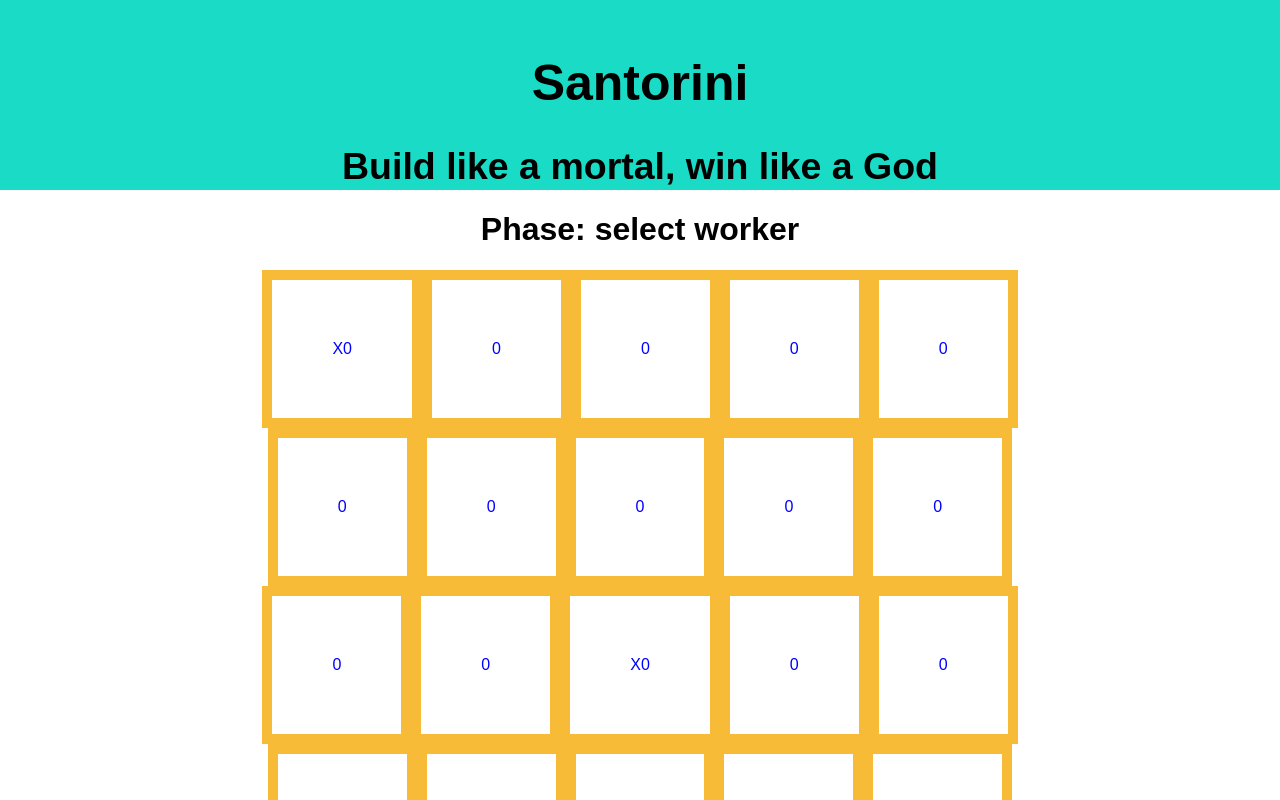
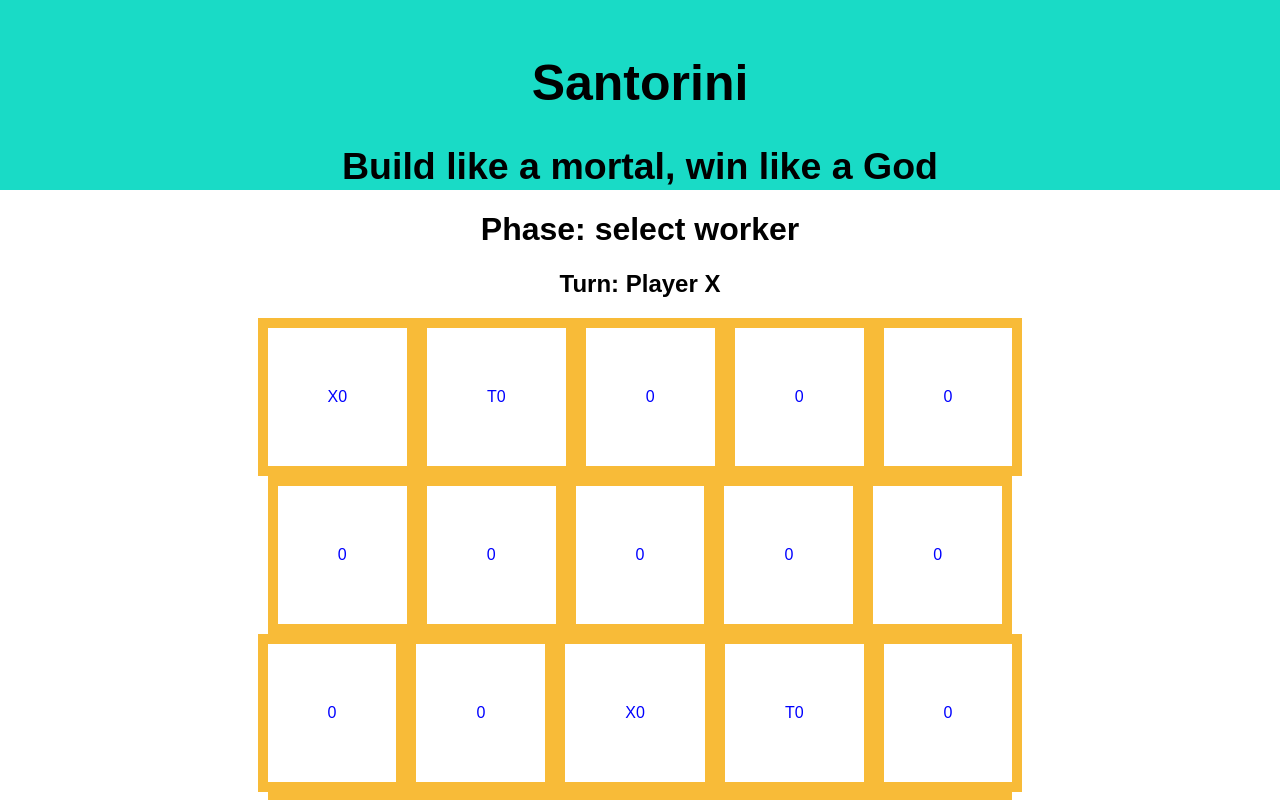
Before and after one commit to aliciavissuet/Santorini, a React (Create React App) app: page / in a window 1280 px wide. Shown: the top 800 px of the page. Built offline with nearby package versions, Linux system fonts and the light colour scheme.

Commit message:
added second player

```diff
--- a/src/components/squares.js
+++ b/src/components/squares.js
@@ -14,13 +14,14 @@
   constructor(props) {
     super(props);
     this.state = {
-      squares: Array(25).fill("X", 12, 13).fill("X", 0, 1),
+      squares: Array(25).fill("X", 12, 13).fill("X", 0, 1).fill("T", 1, 2).fill("T", 13, 14),
       bgColor: Array(25).fill('white'),
       selected: Array(25).fill(false),
       currentlocation: Array(25).fill(true, 12, 13),
       buildingheight: Array(25).fill(0),
       workerSelected: null,
-      phase: "select worker"
+      phase: "select worker",
+      player1Turn: true
 
 
     };
@@ -43,7 +44,9 @@
 }
   handleSelect(newClick){
     const i = newClick
-    if (this.state.squares[i] === "X") {
+
+    if (this.state.squares[i] === "X" && this.state.player1Turn ||
+    this.state.squares[i] === "T" && !this.state.player1Turn) {
      // CASE 3 : IF CLICK ON NOT SELECTED SQUARE WITH X
      this.setState({bgColor:Array(25).fill('red', i, i+1)})
      this.setState({selected:Array(25).fill(true,i,i+1)})
@@ -75,6 +78,15 @@
       }
       return validClick_;
     }
+    function whoseTurn(p) {
+      let playernumber = ""
+      if (p) {
+        playernumber = "X";
+      } else {
+        playernumber = "T";
+      }
+      return playernumber;
+    }
 
     const i = newClick;
 
@@ -86,7 +98,7 @@
 
       if (validClick(this.state.currentlocation.indexOf(true),newClick, this.state.buildingheight)) {
         const bgColor = Array(25).fill('white');
-        const squares = this.state.squares.fill("X", i, i+1).fill(null, prevX, prevX+1)
+        const squares = this.state.squares.fill(whoseTurn(this.state.player1Turn), i, i+1).fill(null, prevX, prevX+1)
         const selected = Array(25).fill(false)
 
         const currentlocation = Array(25).fill(true, i, i+1)
@@ -121,9 +133,12 @@
     if (validClick(this.state.currentlocation.indexOf(true),newClick)) {
       const i = newClick
       const buildingheight = this.state.buildingheight.fill((this.state.buildingheight[i]+1), i, i+1)
-      this.setState({buildingheight, phase:"select worker"})
+      const player1Turn = !this.state.player1Turn
+      this.setState({buildingheight, phase:"select worker", player1Turn:player1Turn})
     }
   }
+
+
 
   renderSquare(i) {
     return (
@@ -137,9 +152,20 @@
 
 
   render(){
+    function whoseTurn(p) {
+      let playernumber = ""
+      if (p) {
+        playernumber = "X";
+      } else {
+        playernumber = "T";
+      }
+      return playernumber;
+    }
+
     return (
       <div>
         <h1> Phase: {this.state.phase}</h1>
+        <h2> Turn: Player  {whoseTurn(this.state.player1Turn)}  </h2>
           <div className="board-row">
             {this.renderSquare(0)}
             {this.renderSquare(1)}
```
